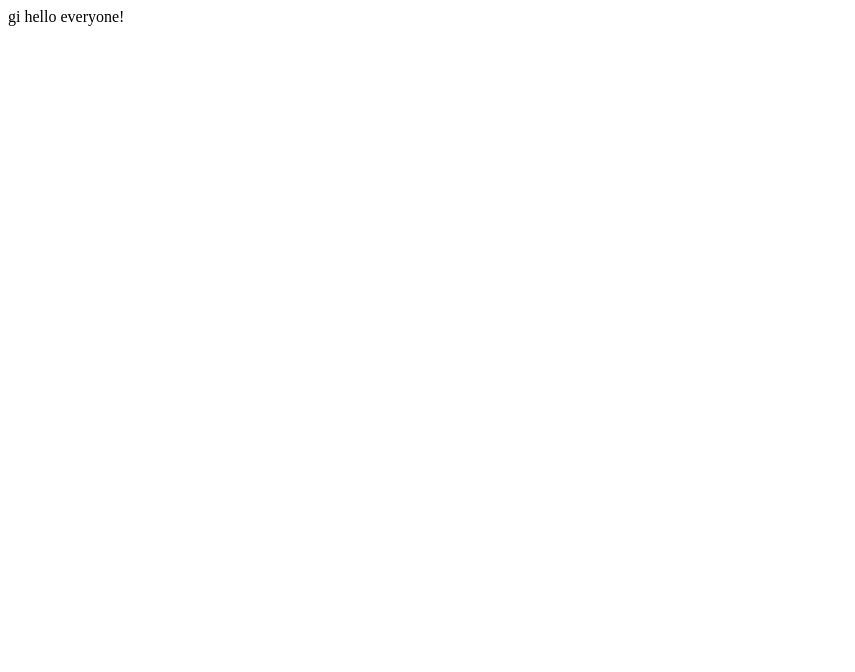
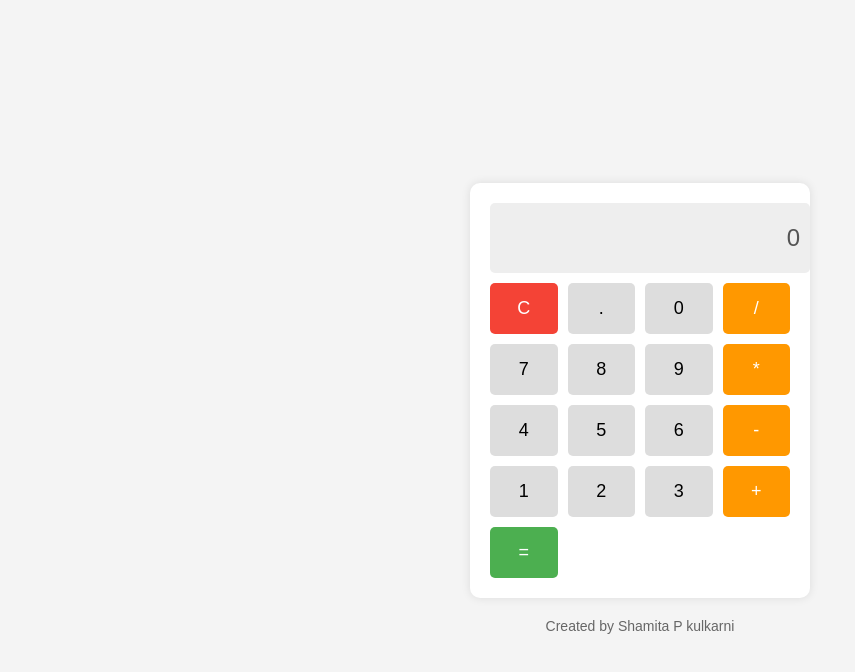
Before and after one commit to shaujdjdj788ususjs/shamitakulkarni2005, a plain HTML site: page index.html in a window 1280 px wide. Shown: the whole page, without its empty margins (0-855 px from the left). Drawn offline with Linux system fonts and the light colour scheme.

Commit message:
1st dsa question

```diff
--- a/index.html
+++ b/index.html
@@ -1,11 +1,157 @@
 <!DOCTYPE html>
 <html lang="en">
 <head>
-    <meta charset="UTF-8">gi
+    <meta charset="UTF-8">
     <meta name="viewport" content="width=device-width, initial-scale=1.0">
-    <title>hello</title>
+    <title>Calculator</title>
+    <style>
+        body {
+            font-family: Arial, sans-serif;
+            display: flex;
+            justify-content: center;
+            align-items: center;
+            height: 100vh;
+            background-color: #f4f4f4;
+            flex-direction: column;
+        }
+        .calculator {
+            width: 300px;
+            background: white;
+            padding: 20px;
+            border-radius: 10px;
+            box-shadow: 0px 0px 10px rgba(0, 0, 0, 0.1);
+            text-align: center;
+        }
+        .display {
+            width: 100%;
+            height: 50px;
+            font-size: 24px;
+            text-align: right;
+            margin-bottom: 10px;
+            padding: 10px;
+            background: #eee;
+            border: none;
+            border-radius: 5px;
+        }
+        .buttons {
+            display: grid;
+            grid-template-columns: repeat(4, 1fr);
+            gap: 10px;
+        }
+        button {
+            width: 100%;
+            padding: 15px;
+            font-size: 18px;
+            border: none;
+            background: #ddd;
+            border-radius: 5px;
+            cursor: pointer;
+        }
+        button.operator {
+            background: #ff9800;
+            color: white;
+        }
+        button.equal {
+            background: #4caf50;
+            color: white;
+        }
+        button.clear {
+            background: #f44336;
+            color: white;
+        }
+        .footer {
+            margin-top: 20px;
+            font-size: 14px;
+            color: #666;
+        }
+    </style>
 </head>
 <body>
-    hello everyone!
+    <div class="calculator">
+        <input type="text" id="display" class="display" value="0" disabled>
+        <div class="buttons">
+            <button class="clear" onclick="clearDisplay()">C</button>
+            <button onclick="appendNumber('.')">.</button>
+            <button onclick="appendNumber('0')">0</button>
+            <button class="operator" onclick="setOperator('/')">/</button>
+
+            <button onclick="appendNumber('7')">7</button>
+            <button onclick="appendNumber('8')">8</button>
+            <button onclick="appendNumber('9')">9</button>
+            <button class="operator" onclick="setOperator('*')">*</button>
+
+            <button onclick="appendNumber('4')">4</button>
+            <button onclick="appendNumber('5')">5</button>
+            <button onclick="appendNumber('6')">6</button>
+            <button class="operator" onclick="setOperator('-')">-</button>
+
+            <button onclick="appendNumber('1')">1</button>
+            <button onclick="appendNumber('2')">2</button>
+            <button onclick="appendNumber('3')">3</button>
+            <button class="operator" onclick="setOperator('+')">+</button>
+
+            <button class="equal" onclick="calculateResult()">=</button>
+        </div>
+    </div>
+
+    <div class="footer">Created by Shamita P kulkarni</div>
+
+    <script>
+        let display = document.getElementById("display");
+        let firstOperand = null;
+        let operator = null;
+        let waitingForSecondOperand = false;
+
+        function appendNumber(number) {
+            if (waitingForSecondOperand) {
+                display.value = number;
+                waitingForSecondOperand = false;
+            } else {
+                display.value = display.value === "0" ? number : display.value + number;
+            }
+        }
+
+        function setOperator(nextOperator) {
+            let inputValue = parseFloat(display.value);
+
+            if (firstOperand === null) {
+                firstOperand = inputValue;
+            } else if (operator) {
+                let result = calculate(firstOperand, inputValue, operator);
+                display.value = result;
+                firstOperand = result;
+            }
+
+            operator = nextOperator;
+            waitingForSecondOperand = true;
+        }
+
+        function calculateResult() {
+            if (operator && firstOperand !== null) {
+                let secondOperand = parseFloat(display.value);
+                let result = calculate(firstOperand, secondOperand, operator);
+                display.value = result;
+                firstOperand = null;
+                operator = null;
+            }
+        }
+
+        function calculate(a, b, op) {
+            switch (op) {
+                case "+": return a + b;
+                case "-": return a - b;
+                case "*": return a * b;
+                case "/": return a / b;
+                default: return b;
+            }
+        }
+
+        function clearDisplay() {
+            display.value = "0";
+            firstOperand = null;
+            operator = null;
+            waitingForSecondOperand = false;
+        }
+    </script>
 </body>
 </html>
```
Also changed, not shown: local/index.html (renamed from local/calculator.html).
